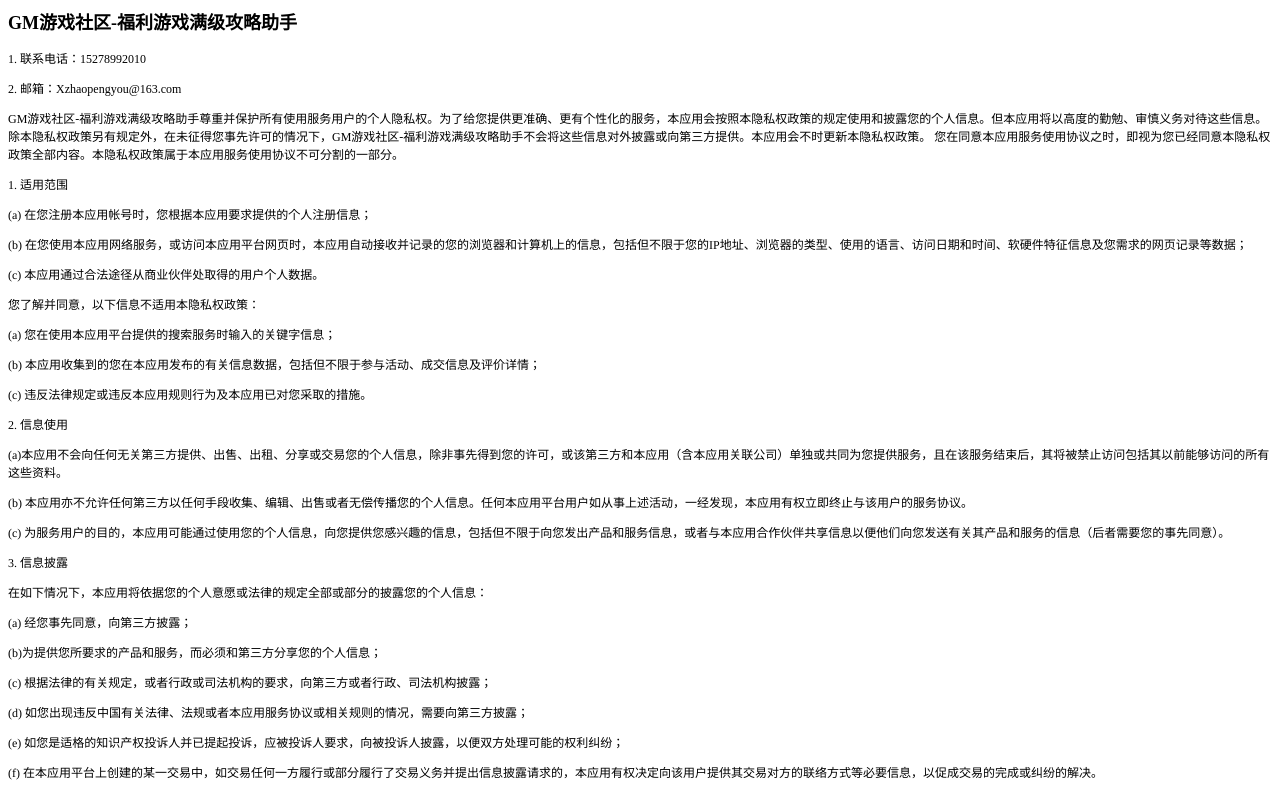
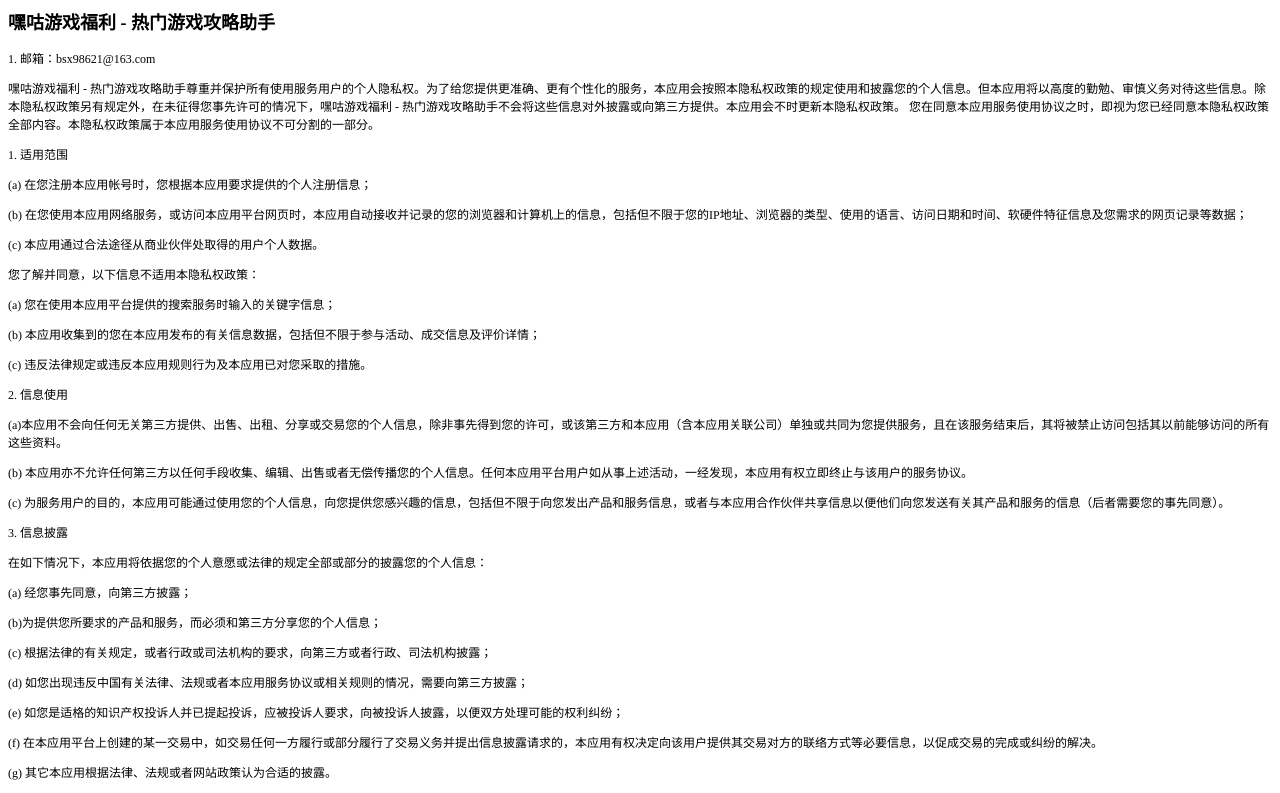
Before and after one commit to CKlongYan/gameBox.github.io, a plain HTML site: page index.html in a window 1280 px wide. Shown: the top 793 px of the page. Drawn offline with Linux system fonts and the light colour scheme.

Commit message:
Add files via upload

```diff
--- a/index.html
+++ b/index.html
@@ -17,10 +17,9 @@
   </style>
 </head>
 <body>
-<h2 style="margin: 0.0px 0.0px 14.9px 0.0px; line-height: 25.0px; font: 18.0px 'Songti SC'; color: #000000; -webkit-text-stroke: #000000"><span class="s1"><b>GM游戏社区-福利游戏满级攻略助手</b></span></h2>
-<p class="p3"><span class="s2">1. </span><span class="s1">联系电话：15278992010</span></p>
-<p class="p3"><span class="s2">2. </span><span class="s1">邮箱：Xzhaopengyou@163.com</span></p>
-<p class="p2"><span class="s1">GM游戏社区-福利游戏满级攻略助手尊重并保护所有使用服务用户的个人隐私权。为了给您提供更准确、更有个性化的服务，本应用会按照本隐私权政策的规定使用和披露您的个人信息。但本应用将以高度的勤勉、审慎义务对待这些信息。除本隐私权政策另有规定外，在未征得您事先许可的情况下，GM游戏社区-福利游戏满级攻略助手不会将这些信息对外披露或向第三方提供。本应用会不时更新本隐私权政策。</span><span class="s2"> </span><span class="s1">您在同意本应用服务使用协议之时，即视为您已经同意本隐私权政策全部内容。本隐私权政策属于本应用服务使用协议不可分割的一部分。</span><span class="s2"><span class="Apple-converted-space"> </span></span></p>
+<h2 style="margin: 0.0px 0.0px 14.9px 0.0px; line-height: 25.0px; font: 18.0px 'Songti SC'; color: #000000; -webkit-text-stroke: #000000"><span class="s1"><b>嘿咕游戏福利 - 热门游戏攻略助手</b></span></h2>
+<p class="p3"><span class="s2">1. </span><span class="s1">邮箱：bsx98621@163.com</span></p>
+<p class="p2"><span class="s1">嘿咕游戏福利 - 热门游戏攻略助手尊重并保护所有使用服务用户的个人隐私权。为了给您提供更准确、更有个性化的服务，本应用会按照本隐私权政策的规定使用和披露您的个人信息。但本应用将以高度的勤勉、审慎义务对待这些信息。除本隐私权政策另有规定外，在未征得您事先许可的情况下，嘿咕游戏福利 - 热门游戏攻略助手不会将这些信息对外披露或向第三方提供。本应用会不时更新本隐私权政策。</span><span class="s2"> </span><span class="s1">您在同意本应用服务使用协议之时，即视为您已经同意本隐私权政策全部内容。本隐私权政策属于本应用服务使用协议不可分割的一部分。</span><span class="s2"><span class="Apple-converted-space"> </span></span></p>
 <p class="p3"><span class="s2">1. </span><span class="s1">适用范围</span></p>
 <p class="p3"><span class="s2">(a) </span><span class="s1">在您注册本应用帐号时，您根据本应用要求提供的个人注册信息；</span></p>
 <p class="p3"><span class="s2">(b) </span><span class="s1">在您使用本应用网络服务，或访问本应用平台网页时，本应用自动接收并记录的您的浏览器和计算机上的信息，包括但不限于您的</span><span class="s2">IP</span><span class="s1">地址、浏览器的类型、使用的语言、访问日期和时间、软硬件特征信息及您需求的网页记录等数据；</span><span class="s2"><span class="Apple-converted-space"> </span></span></p>
```
